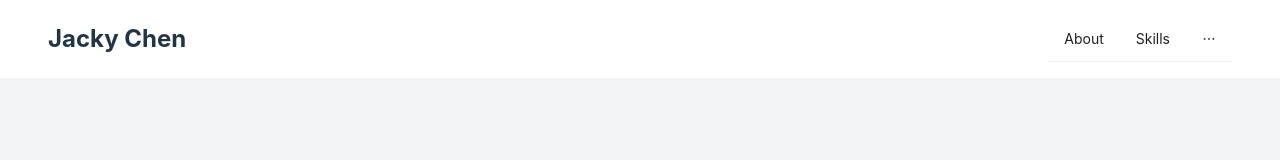
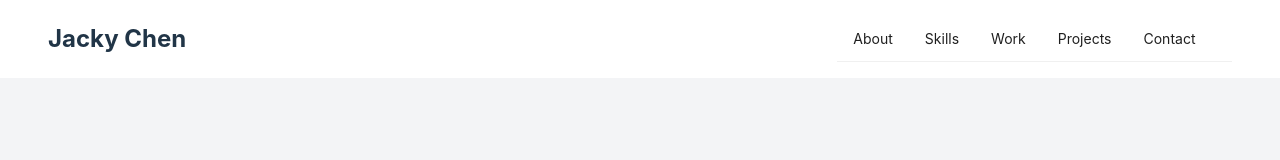
Before and after one commit to TypeErrorEngine2022/Jacky-Chen-Portfolio, a React (Vite) app: page / in a window 1280 px wide. Shown: the top 160 px of the page. Built offline with nearby package versions, Linux system fonts and the light colour scheme.

Commit message:
feat: responsive menu

```diff
--- a/src/components/Header.tsx
+++ b/src/components/Header.tsx
@@ -1,4 +1,4 @@
-import { Menu } from "antd";
+import { Col, Menu, Row } from "antd";
 import { useState, useEffect } from "react";
 import { MenuOutlined } from "@ant-design/icons";
 
@@ -62,32 +62,41 @@ const Header: React.FC = () => {
 				scrolled ? "shadow-md" : ""
 			}`}
 		>
-			<div className="px-12 py-4 flex items-center justify-between">
-				<div className="text-2xl font-bold mr-5 w-max flex-grow">Jacky Chen</div>
-				{/* Mobile Menu Toggle */}
-				<div className="menu-toggle sm:hidden">
-					<MenuOutlined onClick={toggleMenu} className="text-2xl cursor-pointer" />
-				</div>
+			<Row className="px-12 py-4" justify="space-between" align="middle">
+				<Col flex="auto">
+					<div className="text-2xl font-bold">Jacky Chen</div>
+				</Col>
 
 				{/* Desktop Menu */}
-				<div className="w-fit hidden sm:flex">
+				<Col xs={0} sm={8}>
 					<Menu
-						className="w-fit"
 						mode="horizontal"
 						items={headerItems.map((item) => ({
 							key: item.key,
 							label: <a href={item.href}>{item.label}</a>,
 						}))}
 					/>
-				</div>
+				</Col>
+
+				{/* Mobile Menu Toggle - positioned in the same place as desktop menu */}
+				<Col className="menu-toggle flex justify-end" xs={2} sm={0}>
+					<MenuOutlined onClick={toggleMenu} className="text-2xl cursor-pointer" />
+				</Col>
+			</Row>
 
 			{/* Mobile Menu Dropdown */}
 			{!collapsed && (
 				<div className="fixed inset-0 bg-white z-50 flex flex-col mobile-menu">
-						<div className="px-12 py-4 flex items-center justify-between border-b border-slate-200">
-							<div className="text-2xl font-bold mr-5">Jacky Chen</div>
+					<Row className="px-12 py-4" justify="space-between" align="middle">
+						<Col flex="auto">
+							<div className="text-2xl font-bold">Jacky Chen</div>
+						</Col>
+
+						{/* Mobile Menu Toggle - positioned in the same place as desktop menu */}
+						<Col className="menu-toggle flex justify-end" xs={2} sm={0}>
 							<MenuOutlined onClick={toggleMenu} className="text-2xl cursor-pointer" />
-						</div>
+						</Col>
+					</Row>
 					<div className="flex flex-col justify-evenly h-full items-center pt-4 pb-16">
 						{headerItems.map((item) => (
 							<a
@@ -102,7 +111,6 @@ const Header: React.FC = () => {
 					</div>
 				</div>
 			)}
-			</div>
 		</nav>
 	);
 };
```
Lines whose indentation alone changed are shown as unchanged.
